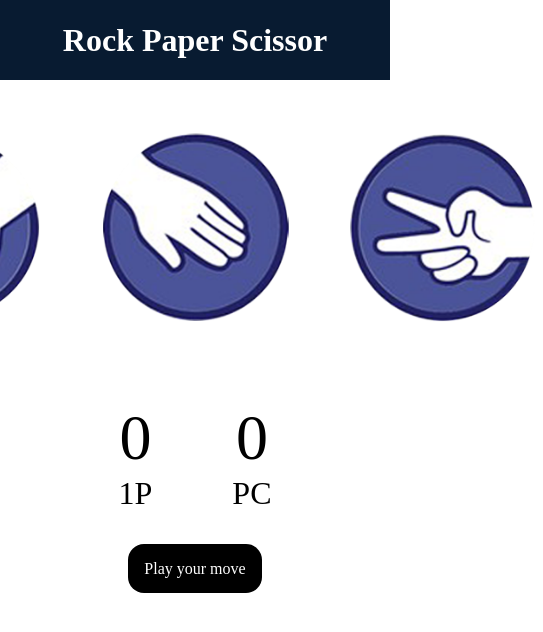
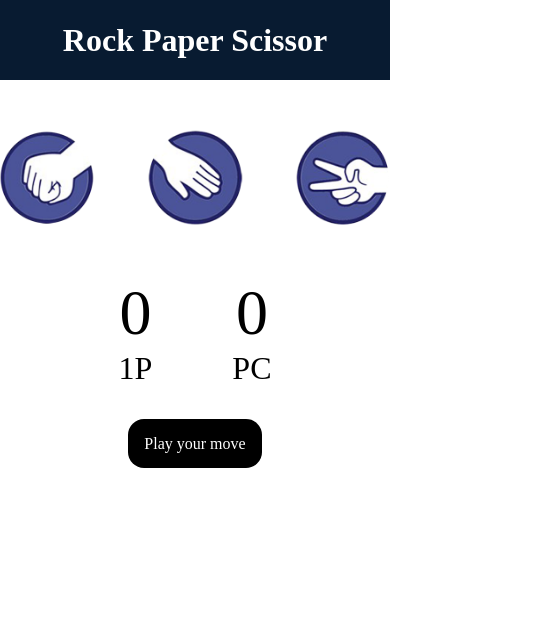
Before and after one commit to mnsooralee/rock-paper-scissors, a plain HTML site: page index.html in a window 390 px wide. Shown: the whole page, 543 px wide, since content can reach past the window. Drawn offline with Linux system fonts and the light colour scheme.

Commit message:
Update game.css

```diff
--- a/game.css
+++ b/game.css
@@ -55,3 +55,17 @@ img {
     padding: 1rem;
     border-radius: 1rem;
 }
+@media screen and (max-width:650px) {
+    /* .choices {
+        flex-direction: column;
+    } */
+    .choice {
+        height: 100px;
+        width: 100px;
+        /* opacity: 1; */
+    }
+    img {
+        height: 100px;
+        width: 100px;
+    }
+}
```
